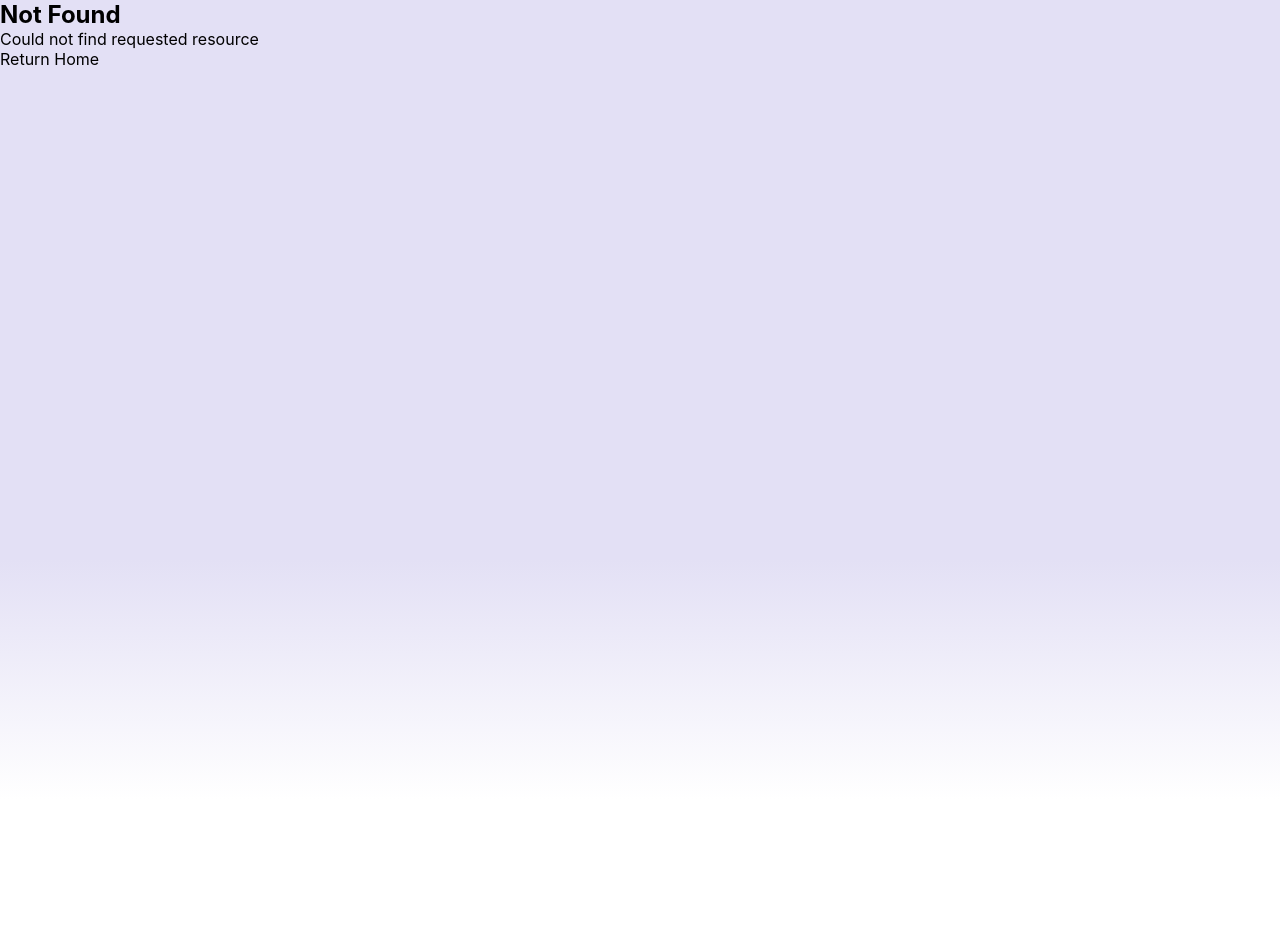
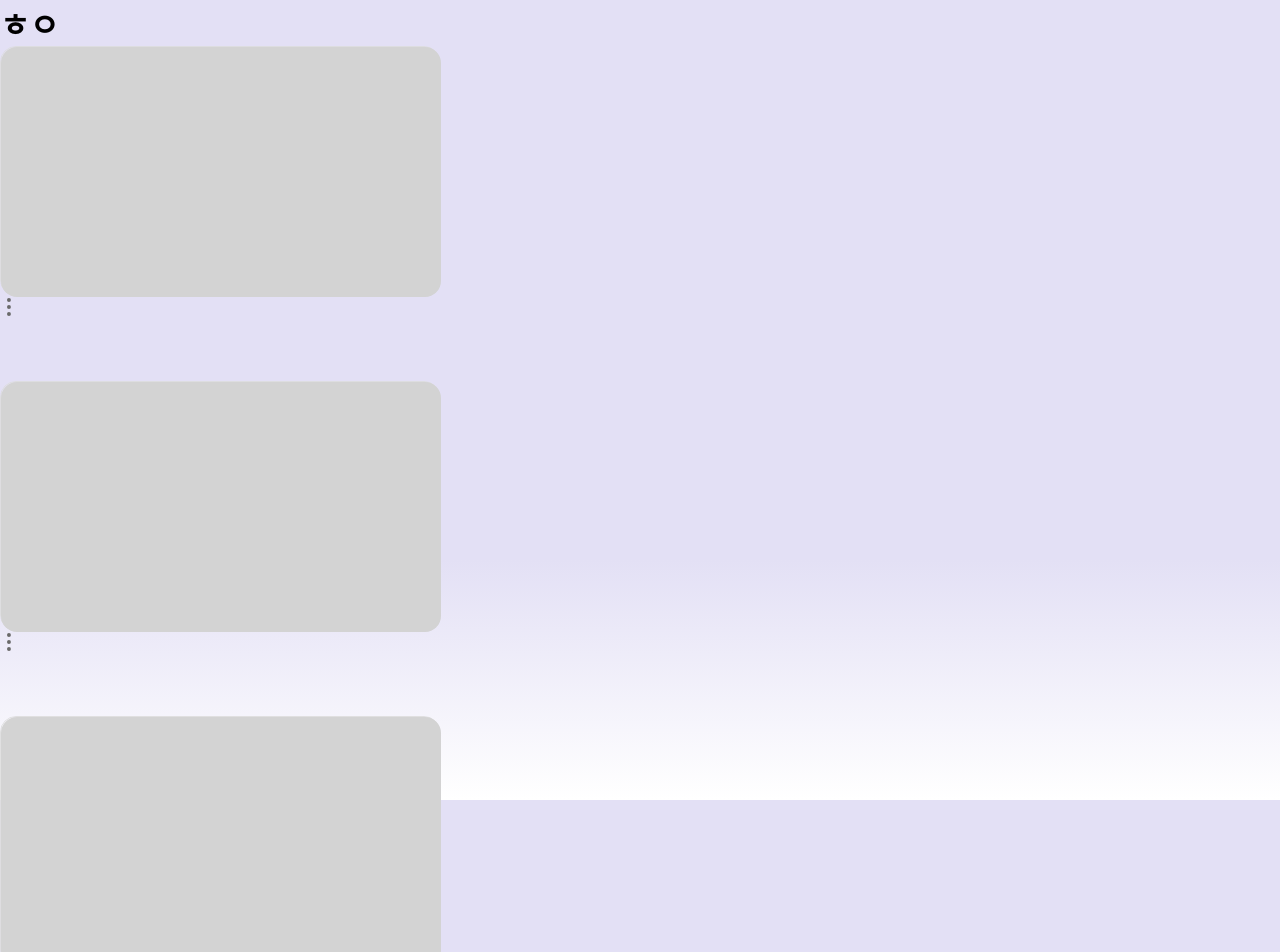
Before and after one commit to minh0518/DDD-10-KKEUNKKEUN-WEB, a Next.js app: page /flyouttest in a window 1280 px wide. Before the commit this address had no page. Shown: the top 952 px of the page. Before the commit the page ends 800 px from the top, so only its background shows below. Built offline with nearby package versions, Linux system fonts and the light colour scheme; a web font is replaced by a local one.

Commit message:
feat: 이전 버전 복원 및 Flyout모달 개선 여부 테스트

```diff
--- /dev/null
+++ b/src/app/(beforelogin)/flyouttest/flyouttest.module.scss
@@ -0,0 +1,44 @@
+@import '@/styles/globals';
+@import '@/styles/mixins';
+
+.container {
+  width: 440px;
+  height: 335px;
+}
+
+.thumbnail {
+  position: relative;
+  width: 100%;
+  height: 250px;
+  border: 1px solid $gray-1;
+  margin-bottom: 12px;
+  border-radius: 16px;
+}
+
+.dummyImg {
+  width: 440px;
+  height: 250px;
+  border-radius: 16px;
+  background-color: lightgrey;
+}
+
+.menu {
+  @include pure-button;
+
+  display: flex;
+  align-items: center;
+  justify-content: space-between;
+  width: 100%;
+  height: 100%;
+
+  span {
+    font-size: $font-2;
+  }
+}
+
+.infoBox {
+  display: flex;
+  align-items: center;
+  justify-content: space-between;
+  max-width: 440px;
+}
--- /dev/null
+++ b/src/app/(beforelogin)/flyouttest/page.tsx
@@ -0,0 +1,62 @@
+'use client';
+import React from 'react';
+import styles from './flyouttest.module.scss';
+import Flyout from '@/app/_components/_modules/Flyout';
+import MenuIcon from '@/app/(afterlogin)/(common_navbar)/home/_components/_svgs/MenuIcon';
+
+const page = () => {
+  return (
+    <div>
+      <h1>ㅎㅇ</h1>
+      <article className={styles.container}>
+        <div className={styles.thumbnail}>
+          <div className={styles.dummyImg} />
+          <div className={styles.menu__box}>
+            <Flyout toggleButton={<MenuIcon />}>
+              <button>a</button>
+              <button>b</button>
+            </Flyout>
+          </div>
+        </div>
+      </article>
+
+      <article className={styles.container}>
+        <div className={styles.thumbnail}>
+          <div className={styles.dummyImg} />
+          <div className={styles.menu__box}>
+            <Flyout toggleButton={<MenuIcon />}>
+              <button>a</button>
+              <button>b</button>
+            </Flyout>
+          </div>
+        </div>
+      </article>
+
+      <article className={styles.container}>
+        <div className={styles.thumbnail}>
+          <div className={styles.dummyImg} />
+          <div className={styles.menu__box}>
+            <Flyout toggleButton={<MenuIcon />}>
+              <button>a</button>
+              <button>b</button>
+            </Flyout>
+          </div>
+        </div>
+      </article>
+
+      <article className={styles.container}>
+        <div className={styles.thumbnail}>
+          <div className={styles.dummyImg} />
+          <div className={styles.menu__box}>
+            <Flyout toggleButton={<MenuIcon />}>
+              <button>a</button>
+              <button>b</button>
+            </Flyout>
+          </div>
+        </div>
+      </article>
+    </div>
+  );
+};
+
+export default page;
--- /dev/null
+++ b/src/app/_components/_modules/Flyout.tsx
@@ -0,0 +1,36 @@
+import React, { ReactNode, useEffect, useRef, useState } from 'react';
+import styles from './FlyoutMenu.module.scss';
+
+interface Props {
+  toggleButton: ReactNode;
+  children: ReactNode;
+}
+
+const Flyout = ({ toggleButton, children }: Props) => {
+  const [isOpen, setIsOpen] = useState<boolean>(false);
+  const ref = useRef<HTMLDivElement>(null);
+
+  useEffect(() => {
+    const closeModal = (event: MouseEvent) => {
+      if (ref.current && !ref.current.contains(event.target as Node | null)) {
+        setIsOpen(false);
+      }
+    };
+    window.addEventListener('mousedown', closeModal);
+    return () => {
+      window.removeEventListener('mousedown', closeModal);
+    };
+  }, []);
+
+  return (
+    <div ref={ref}>
+      <button className={styles.flyout__button} onClick={() => setIsOpen((prev) => !prev)}>
+        {toggleButton}
+      </button>
+      {/* {children}에서 ul, li형태로 감싸진 버튼을 주든, 단일 버튼을 주든 외부에서 자유롭게 주입 */}
+      {isOpen && <article className={styles.flyout}>{children}</article>}
+    </div>
+  );
+};
+
+export default Flyout;
```
Also changed, not shown: src/app/(afterlogin)/(common_navbar)/home/page.tsx (+20 -18 lines), src/app/_hooks/useToggle.ts (+0 -7 lines).
